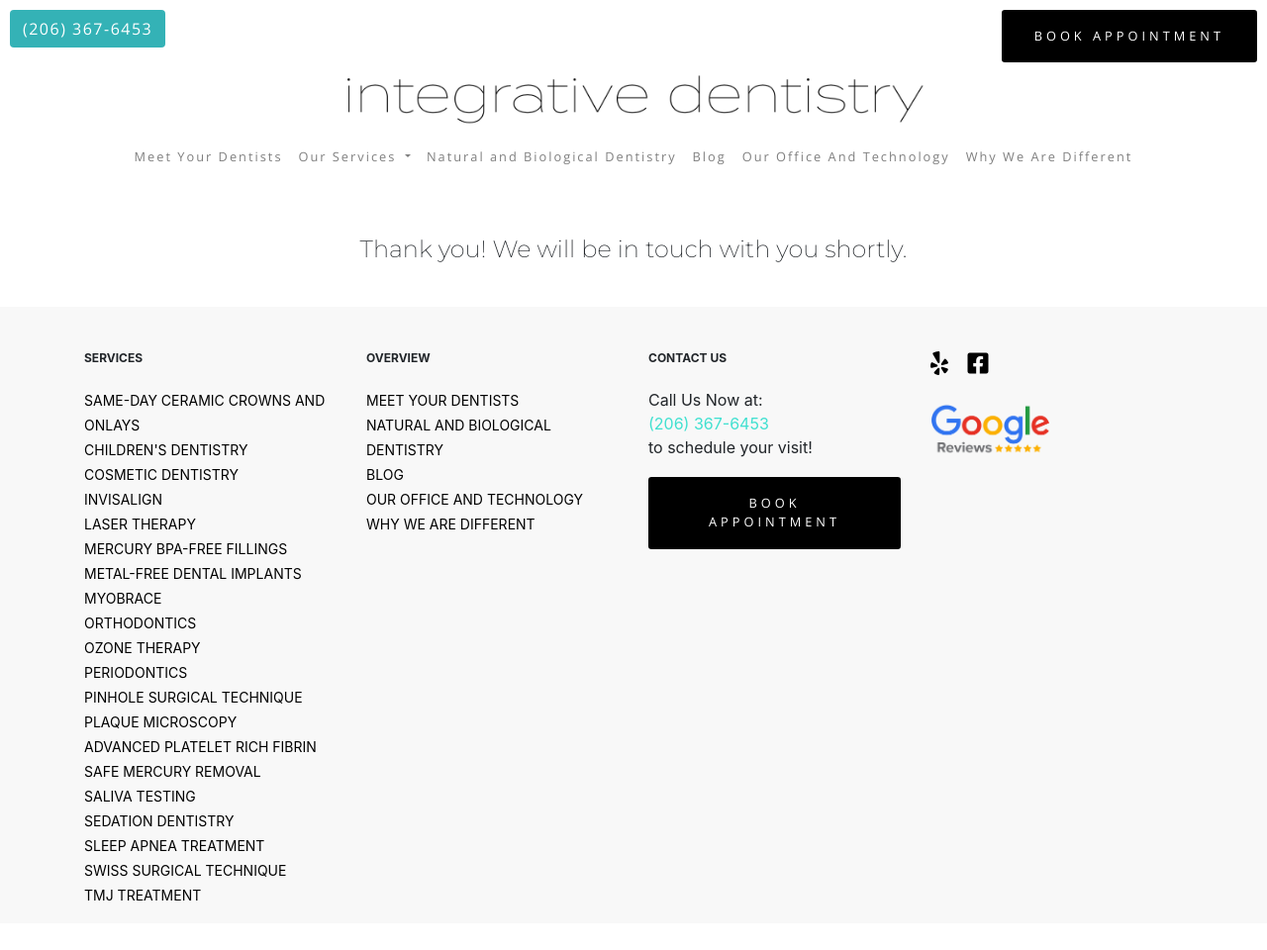
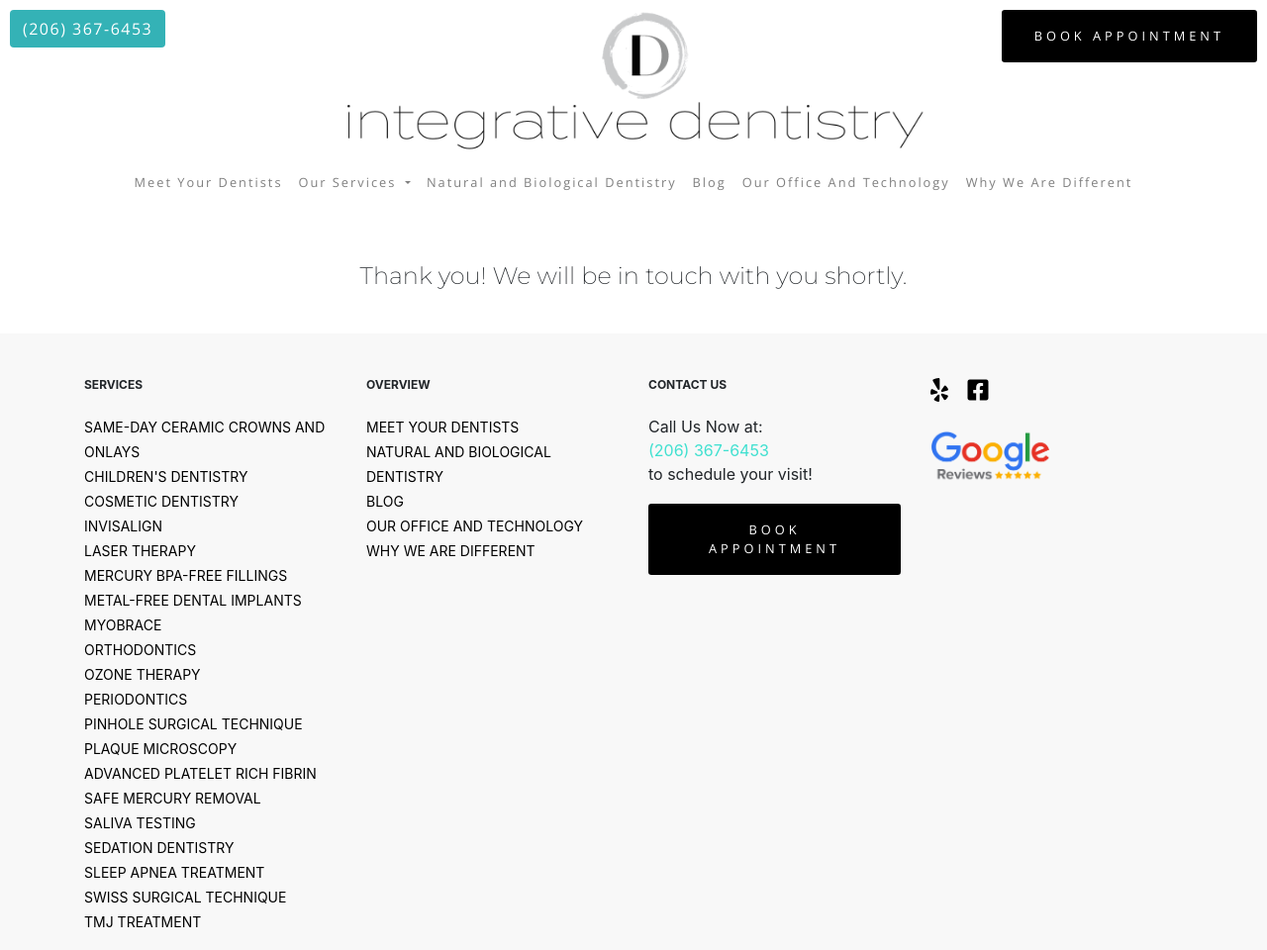
Before and after one commit to Karynvo/integrativejekyll, a Jekyll site: the page built from thanks.html, in a window 1280 px wide and 960 px high. Shown: the whole window at 99% size. Built offline with Jekyll 4.4.1, drawn with Linux system fonts in a browser that asks for light colours.

Commit message:
added favicon and logo

```diff
--- a/_config.yml
+++ b/_config.yml
@@ -18,7 +18,7 @@ email: info@integrativedentistry.com
 description: We practice mercury-safe, biological holistic dentistry with a whole-body approach, providing various cosmetic dental treatments for the entire family in Seattle WA and its surrounding areas. Call @ 206367-6453!
 baseurl: "" # the subpath of your site, e.g. /blog
 url: "" # the base hostname & protocol for your site, e.g. http://example.com
-logo: /assets/images/logo.png
+logo: /assets/images/IDNewLogoFINAL.png
 webmaster_verifications:
   google: zAVjXEpG10ULRWmFeJozeoudsl-Rwz2yT46zEr-MWsg
   bing: E95D4B22FE47F7B2AC8806B27278C1DB
--- a/_includes/header.html
+++ b/_includes/header.html
@@ -16,7 +16,8 @@
     <script src="/assets/js/jquery-3.4.1.slim.min.js"></script>
     <script src="/assets/js/jquery.validate.min.js"></script>
     <script src="/assets/js/index.js"></script>
-    <link rel="shortcut icon" type="image/png" href="/favicon.png">
+    <link rel="shortcut icon" href="/favicon.ico" type="image/x-icon">
+    <link rel="icon" href="/favicon.ico" type="image/x-icon">
     {% seo %}
 </head>
 
@@ -24,7 +25,10 @@
     <div class="row header-info-bar">
         <div class="col">
             <div class="float-left upper-header">
-                <div><a class="btn upper-header-tel" role="button" href="tel:(206) 367-6453">(206) 367-6453<a></div>
+                <div><a class="btn upper-header-tel" role="button" href="tel:(206) 367-6453">(206) 367-6453</a></div>
+            </div>
+            <div class="icon-logo">
+                <img src="/assets/images/IDNewLogoFINAL.png" alt="Integrative Dentistry Logo" title="Integrative Dentistry Logo" style="width:200px;"/>
             </div>
             <div class="float-right upper-header">
                 <div><a class="btn book-button" role="button" href="/request-an-appointment/">BOOK APPOINTMENT</a></div>
--- a/assets/css/index.css
+++ b/assets/css/index.css
@@ -179,6 +179,17 @@ a:hover {
 
 .logo-container {
     text-align: center;
+}
+
+.header-info-bar {
+    height: 100px;
+}
+
+.icon-logo {
+    width: 200px;
+    position: absolute;
+    margin-left: 50%;
+    transform: translate(-50%);
 }
 
 @media (min-width: 700px){
```
Also changed, not shown: assets/images/IDNewLogoFINAL.png (added), favicon.ico (added), favicon.png (deleted).
